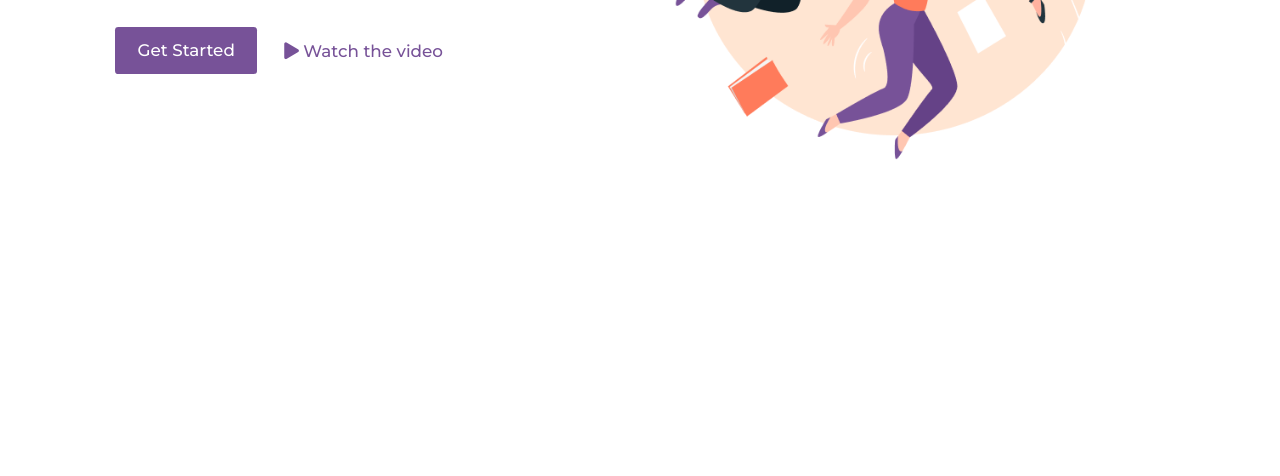
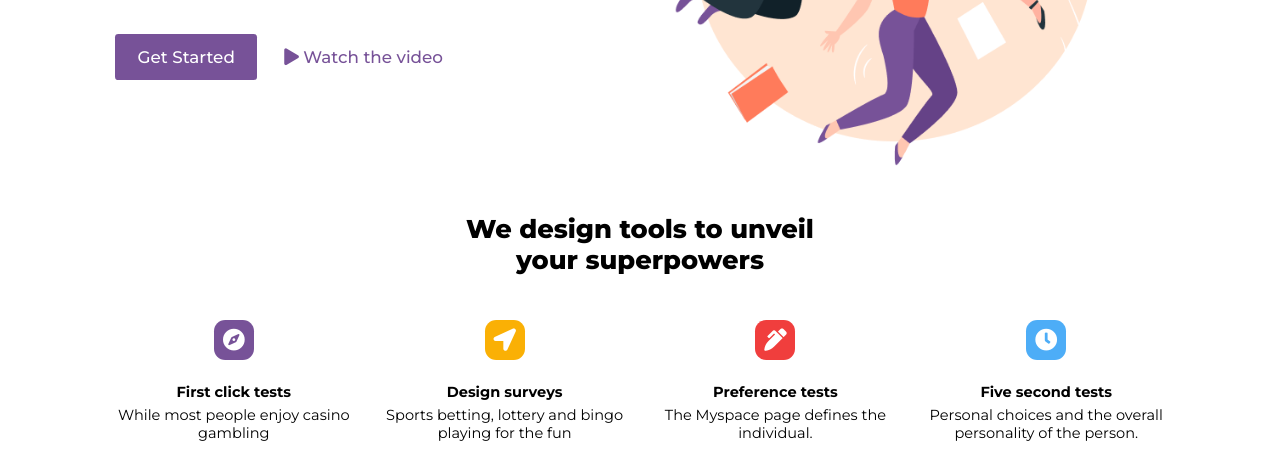
Before and after one commit to developerzion/venissa, a React app: page / in a window 1280 px wide. Shown: the part 401-877 px from the top of the page. Before the commit the page ends 800 px from the top, so only its background shows below. Built offline with nearby package versions, Linux system fonts and the light colour scheme.

Commit message:
Added web tool section

```diff
--- a/public/css/style.css
+++ b/public/css/style.css
@@ -29,11 +29,15 @@ html{
 }
 section{
     padding: 3rem 9%;
+    margin-top: 10rem;
 }
 
 /* Start header section  */
 
 .header{
+    position: fixed;
+    top: 0; left: 0; right: 0;
+    background: #fff;
     padding: 3rem 9%;
     display: flex;
     align-items: center;
@@ -128,8 +132,55 @@ section{
 .container .container-right img{
     width: 100%;
 }
-
-
+.tools{
+    text-align: center;
+    margin:  4rem 0;
+}
+.tools h1{
+    font-size: 2.3rem;
+    margin: 4rem 0;
+    margin: 0 auto;
+    font-weight: 800;
+}
+.tool-box{
+    display: flex;
+    flex-wrap: wrap;
+    gap: 3rem;
+}
+.tool-box .box{
+    flex: 1 1 15rem;
+    text-align: center;
+}
+.tool-box .box .color{
+    width: 40px; height: 40px;
+    border-radius: 1rem;
+    font-size: 2rem;
+    text-align: center;
+    line-height: 40px;
+    color: #fff;
+    margin-bottom: 2rem;
+}
+.purple{
+    background: var(--site-color);
+}
+.orange{
+    background: #fab005;
+}
+.red{
+    background: #f03e3d;
+}
+.blue{
+    background: #4dadf7;
+}
+.tool-box .box .title{
+    font-weight: 700;
+    font-size: 1.3rem;
+    margin-bottom: .5rem;
+    display: inline-block;
+}
+.tool-box .box .text{
+    font-size: 1.3rem;
+}
 
 
 
--- a/src/components/home.js
+++ b/src/components/home.js
@@ -56,6 +56,34 @@ const Home =()=>{
                     </div>
                 </div>
 
+                <div className="tools">
+                    <h1>We design tools to unveil <br/> your superpowers</h1>
+                </div>
+
+                <div className="tool-box">
+                    <div className="box">
+                        <center><div className="color purple"> <span className="fa fa-compass"></span></div></center>
+                        <span className="title">First click tests</span>
+                        <p className="text">While most people enjoy casino gambling</p>
+                    </div>
+                    <div className="box">
+                        <center><div className="color orange"> <span className="fa fa-location-arrow"></span></div></center>
+                        <span className="title">Design surveys</span>
+                        <p className="text">Sports betting, lottery and bingo playing for the fun</p>
+                    </div>
+                    <div className="box">
+                        <center><div className="color red"> <span className="fa fa-pen-alt"></span></div></center>
+                        <span className="title">Preference tests</span>
+                        <p className="text">The Myspace page defines the individual.</p>
+                    </div>
+                    <div className="box">
+                        <center><div className="color blue"> <span className="fa fa-clock"></span></div></center>
+                        <span className="title">Five second tests</span>
+                        <p className="text">Personal choices and the overall personality of the person. </p>
+                    </div>
+
+                </div>
+
             </section>
 
 
```
